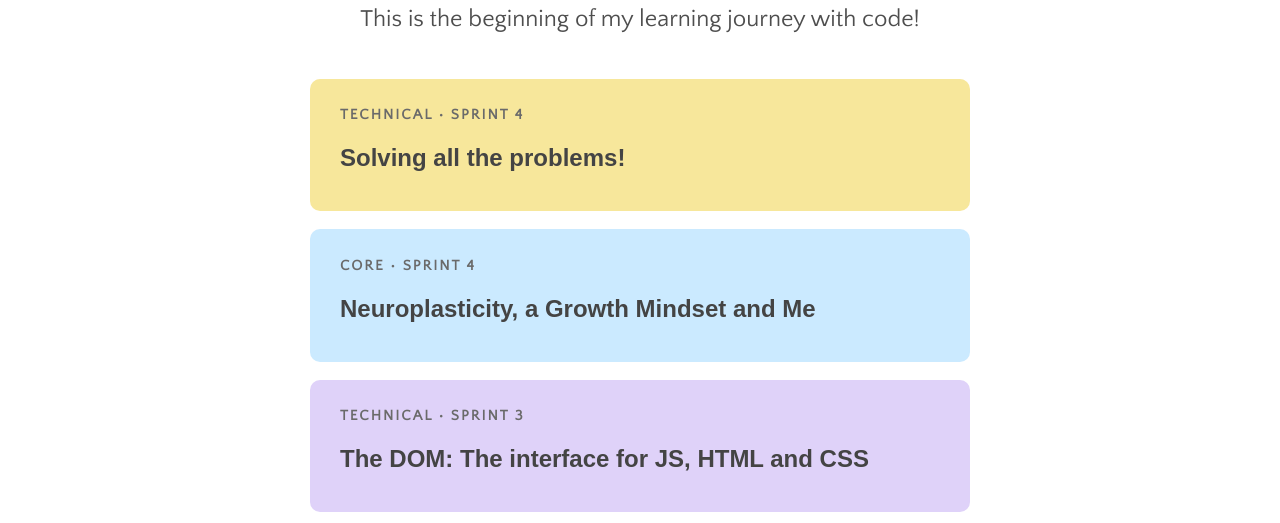
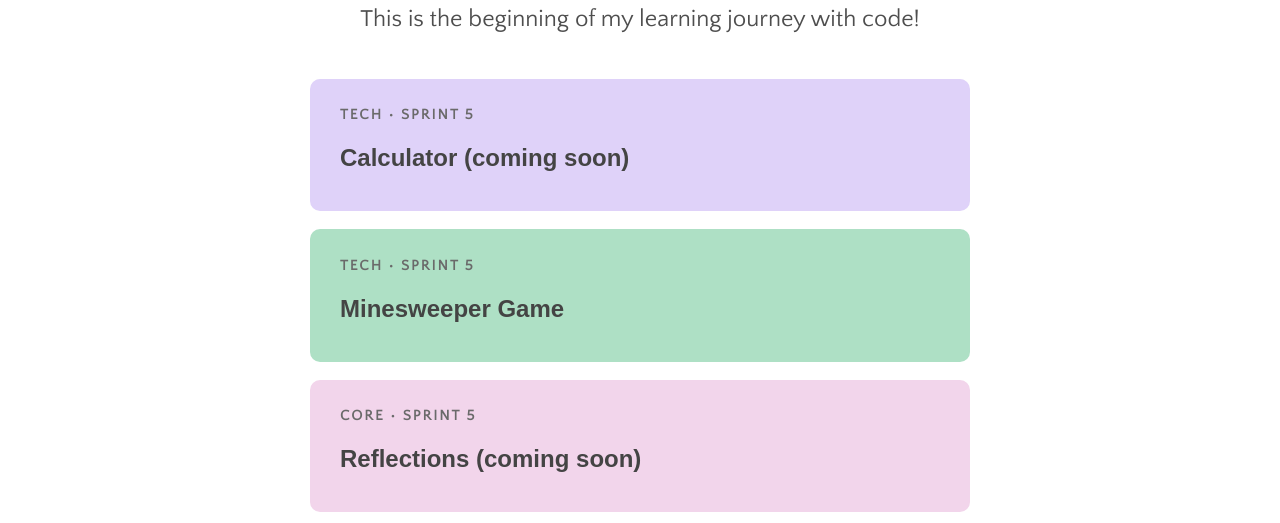
Before and after one commit to ninja-nanz/ninja-nanzn, a plain HTML site: page index.html in a window 1280 px wide. Shown: the part 429-952 px from the top of the page. Drawn offline with Linux system fonts and the light colour scheme; a web font is replaced by a local one.

Commit message:
minesweeper

```diff
--- a/index.html
+++ b/index.html
@@ -19,23 +19,42 @@
      </div>
 
 <div id="container">
-  <a href="blog/sprint4-technical.html"><div class="blog-box-yellow" id="box">
+      <a href=#><div class="blog-box-purple" id="box">
+            <h3>TECH • SPRINT 5</h3>
+            <h2>Calculator (coming soon) </h2>
+
+         </div></a>
+      <br>
+      <a href="https://ninja-nanz.github.io/minesweeper/"><div class="blog-box-green" id="box">
+         <h3>TECH • SPRINT 5</h3>
+         <h2>Minesweeper Game </h2>
+
+      </div></a>
+   <br>
+
+      <a href="blog/sprint5-core.html"><div class="blog-box-pink" id="box">
+         <h3>CORE • SPRINT 5</h3>
+         <h2>Reflections (coming soon) </h2>
+
+   </div></a>
+   <br>
+   <a href="blog/sprint4-technical.html"><div class="blog-box-yellow" id="box">
     <h3>TECHNICAL • SPRINT 4</h3>
     <h2>Solving all the problems!</h2>
 
    </div></a>
-<br>
+   <br>
    <a href="blog/sprint4-core.html"><div class="blog-box-blue" id="box">
       <h3>CORE • SPRINT 4</h3>
       <h2>Neuroplasticity, a Growth Mindset and Me </h2>
 
    </div></a>
-<br> <a href="blog/sprint3-technical.html"><div class="blog-box-purple" id="box">
+   <br> <a href="blog/sprint3-technical.html"><div class="blog-box-purple" id="box">
     <h3>TECHNICAL • SPRINT 3</h3>
     <h2>The DOM: The interface for JS, HTML and CSS</h2>
 
    </div></a>
-<br>
+   <br>
    <a href="blog/sprint3-core.html"><div class="blog-box-green" id="box">
       <h3>CORE • SPRINT 3</h3>
       <h2>EQ: Emotional Intelligence </h2>
--- a/styles/main.css
+++ b/styles/main.css
@@ -57,9 +57,8 @@ div {
     border-style: solid;
     border-radius: 50%;
     margin: 0px auto;
-    margin-top: 30px
-    ;
-  }
+    margin-top: 30px;
+}
 
 .footer {
     position: fixed; bottom: 0%;
```
Also changed, not shown: blog/sprint5-core.html (added, +43 -0 lines).
